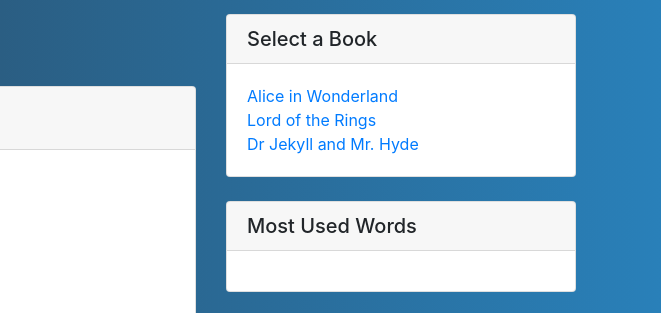
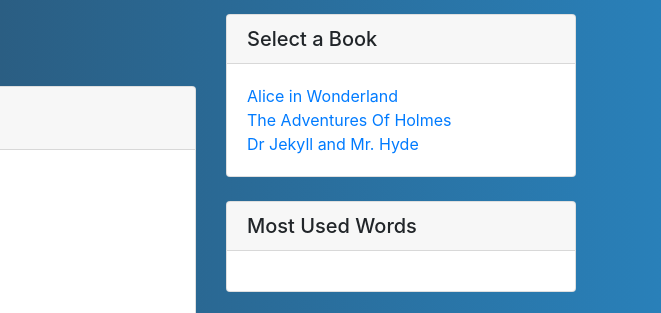
Before and after one commit to jmeegan2/Notary-Book-Reader-App, a website: page index.html in a window 1280 px wide. Shown: the part 188-501 px from the top of the page, 619-1280 px from the left. Drawn offline with nearby package versions, Linux system fonts and the light colour scheme.

Commit message:
changed titles

```diff
--- a/index.html
+++ b/index.html
@@ -63,8 +63,8 @@
                                     <li><a href="#"
                                             onclick="loadBook('AliceInWonderland.txt','Alice in Wonderland')">Alice in
                                             Wonderland</a></li>
-                                    <li><a href="#" onclick="loadBook('LOTR.txt','Lord of the Rings')">Lord of the
-                                            Rings</a></li>
+                                    <li><a href="#" onclick="loadBook('TheAdventuresOfSherlockHolmes.txt','The Adventure Of Sherlock Holmes')">The Adventures Of
+                                            Holmes</a></li>
                                     <li><a href="#" onclick="loadBook('JekyllAndHyde.txt','Dr Jekyll and Mr. Hyde')">Dr
                                             Jekyll and Mr. Hyde</a></li>
                                 </ul>
```
